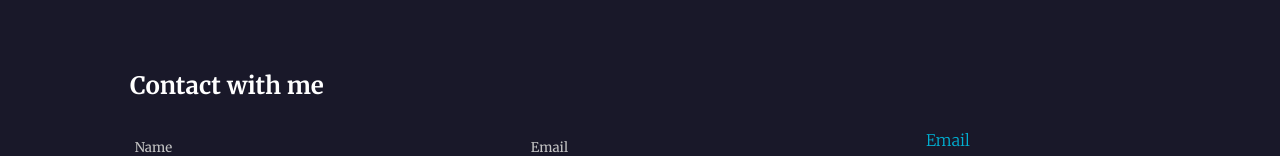
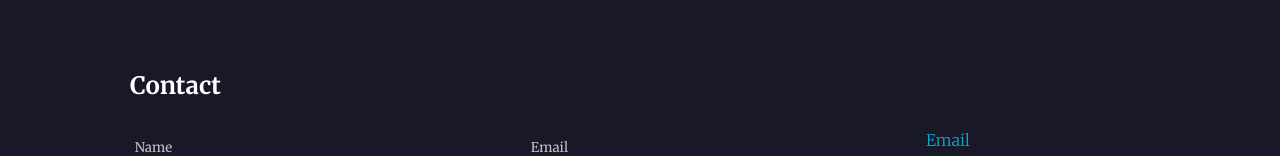
Before and after one commit to iambinod27/Portfolio-web, a React (Create React App) app: page / in a window 1280 px wide. Shown: the part 2547-2703 px from the top of the page. Built offline with nearby package versions, Linux system fonts and the light colour scheme.

Commit message:
refactor: SEO html tag

```diff
--- a/src/components/About.js
+++ b/src/components/About.js
@@ -31,7 +31,7 @@ const About = () => {
               alt="Coder"
             />
           </div>
-          <div className="right-content">
+          <article className="right-content">
             <div className="upperText">
               <p>
                 Currently a student pursuing Bachelors in Computer Application.
@@ -60,7 +60,7 @@ const About = () => {
                 <SiWebpack className="icons" title="Webpack5" />
               </div>
             </div>
-          </div>
+          </article>
         </motion.div>
       </div>
     </section>
--- a/src/components/Contact.js
+++ b/src/components/Contact.js
@@ -54,7 +54,7 @@ const Contact = () => {
       <div className="container">
         <section className="contact" id="contact">
           <div className="form-section">
-            <h2>Contact with me</h2>
+            <h2>Contact</h2>
 
             <form onSubmit={onSubmit}>
               <div className="first">
--- a/src/components/Landing.js
+++ b/src/components/Landing.js
@@ -5,11 +5,12 @@ import { MdConstruction } from "react-icons/md";
 const Landing = () => {
   return (
     <>
-      <div className="container">
+      <main className="container">
         <div className="mobile">
           <MdConstruction className="icons" fill="#eed202 " />
           Responsive Work In Progress
         </div>
+
         <section className="home">
           <motion.div
             whileInView={{ x: 0 }}
@@ -41,7 +42,7 @@ const Landing = () => {
             />
           </div>
         </section>
-      </div>
+      </main>
     </>
   );
 };
```
